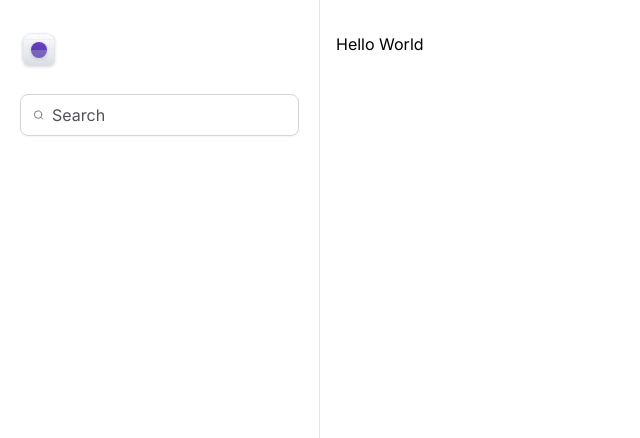
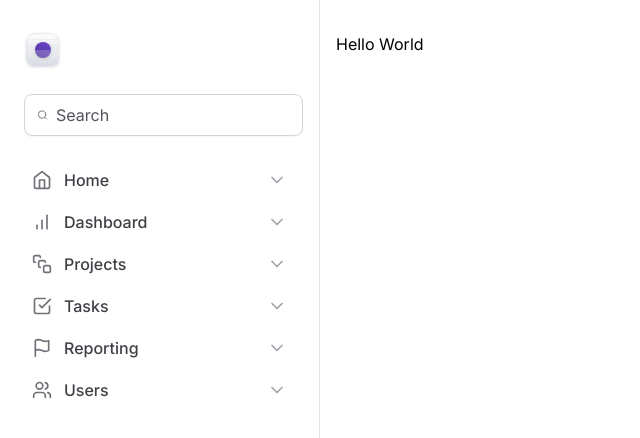
Before and after one commit to marcoscuomo/tailwind-next, a Next.js app: page / in a window 1280 px wide. Shown: the top 438 px of the page, without its empty margins (0-640 px from the left). Built offline with nearby package versions, Linux system fonts and the light colour scheme.

Commit message:
Menu de navegação

```diff
--- a/src/components/Sidebar/Logo.tsx
+++ b/src/components/Sidebar/Logo.tsx
@@ -1,6 +1,6 @@
 export function Logo() {
   return (
-    <strong className="flex items-center gap-2 text-xl font-semibold text-zinc-900">
+    <strong className="mx-1 flex items-center gap-2 text-xl font-semibold text-zinc-900">
       <svg
         width={38}
         height={38}
--- /dev/null
+++ b/src/components/Sidebar/MainNavigation/NavItem.tsx
@@ -0,0 +1,22 @@
+import { ChevronDown } from 'lucide-react'
+import { ElementType } from 'react'
+
+export interface NavItemProps {
+  title: string
+  icon: ElementType
+}
+
+export function NavItem({ title, icon: Icon }: NavItemProps) {
+  return (
+    <a
+      href=""
+      className="group flex items-center gap-3 rounded px-3 py-2 hover:bg-violet-50"
+    >
+      <Icon className="h-5 w-5 text-zinc-500" />
+      <span className="font-medium text-zinc-700 group-hover:text-violet-500">
+        {title}
+      </span>
+      <ChevronDown className="ml-auto h-5 w-5 text-zinc-400 group-hover:text-violet-300" />
+    </a>
+  )
+}
--- /dev/null
+++ b/src/components/Sidebar/MainNavigation/index.tsx
@@ -0,0 +1,22 @@
+import {
+  BarChart,
+  CheckSquare,
+  Flag,
+  Home,
+  SquareStack,
+  Users,
+} from 'lucide-react'
+import { NavItem } from './NavItem'
+
+export function MainNavigation() {
+  return (
+    <nav className="space-y-0.5">
+      <NavItem title="Home" icon={Home} />
+      <NavItem title="Dashboard" icon={BarChart} />
+      <NavItem title="Projects" icon={SquareStack} />
+      <NavItem title="Tasks" icon={CheckSquare} />
+      <NavItem title="Reporting" icon={Flag} />
+      <NavItem title="Users" icon={Users} />
+    </nav>
+  )
+}
--- a/src/components/Sidebar/index.tsx
+++ b/src/components/Sidebar/index.tsx
@@ -1,12 +1,13 @@
 import { Search } from 'lucide-react'
 import { Logo } from './Logo'
+import { MainNavigation } from './MainNavigation'
 
 export function Sidebar() {
   return (
     <aside className="space-y-6 border-r border-zinc-200 px-5 py-8">
       <Logo />
 
-      <div className="flex w-full items-center gap-2 rounded-lg border border-zinc-300 px-3 py-2 shadow-sm">
+      <div className="mx-1 flex w-full items-center gap-2 rounded-lg border border-zinc-300 px-3 py-2 shadow-sm">
         <Search className="h-5 w-5 text-zinc-500" />
         <input
           type="text"
@@ -14,6 +15,8 @@
           className="flex-1 border-0 bg-transparent p-0 text-zinc-900 placeholder-zinc-600"
         />
       </div>
+
+      <MainNavigation />
     </aside>
   )
 }
```
